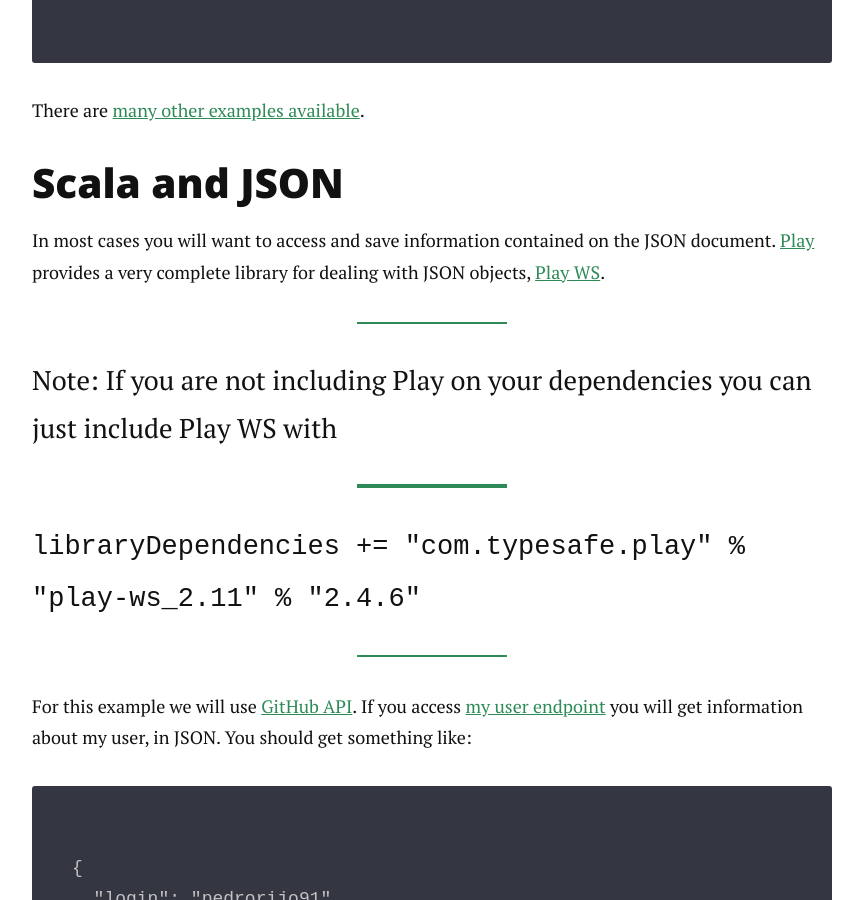
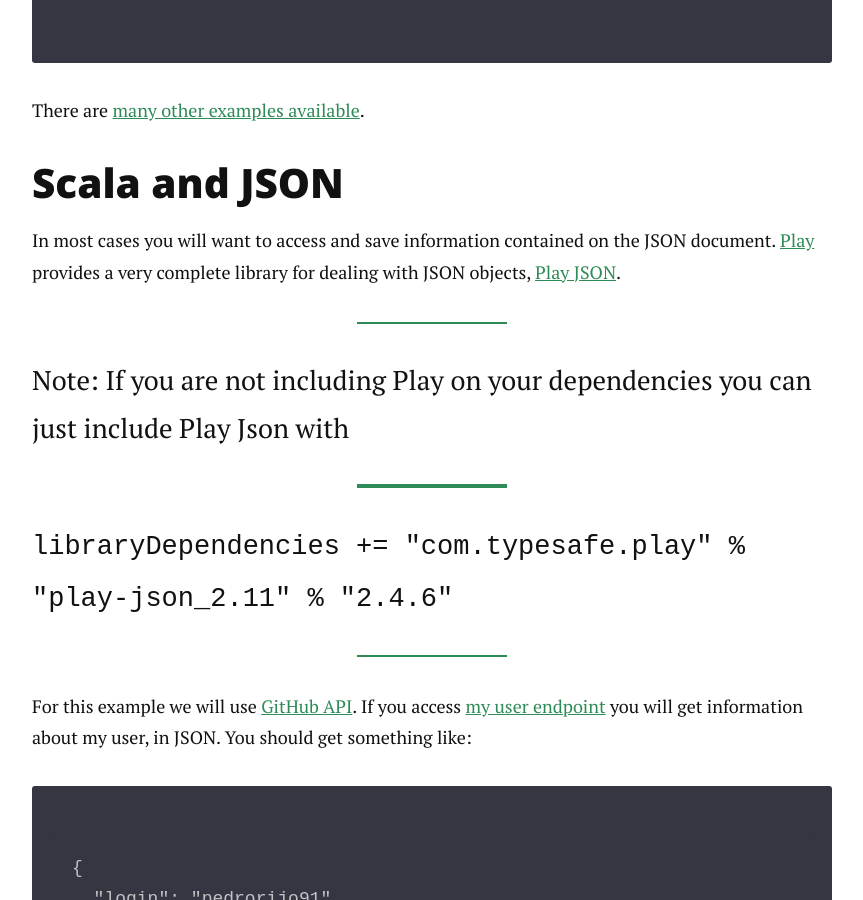
Before and after one commit to pedrorijo91/pedrorijo91.github.io, a Jekyll site: the page built from _posts/2016-01-05-scala-json.markdown, in a window 1280 px wide and 900 px high, scrolled down 2643 px. Shown: the whole window, without its empty margins (208-1071 px from the left). Built offline with Jekyll 4.4.1, drawn with Linux system fonts in a browser that asks for light colours; nearby versions of some CDN libraries; comment, search, counter and statistics services are not loaded.

Commit message:
Fix play-json dependency

```diff
--- a/_posts/2016-01-05-scala-json.markdown
+++ b/_posts/2016-01-05-scala-json.markdown
@@ -62,11 +62,11 @@
 
 ## Scala and JSON
 
-In most cases you will want to access and save information contained on the JSON document. [Play](https://www.playframework.com/) provides a very complete library for dealing with JSON objects, [Play WS](https://www.playframework.com/documentation/2.4.x/ScalaWS).
+In most cases you will want to access and save information contained on the JSON document. [Play](https://www.playframework.com/) provides a very complete library for dealing with JSON objects, [Play JSON](https://www.playframework.com/documentation/2.4.x/ScalaJson).
 
-> Note: If you are not including Play on your dependencies you can just include Play WS with
+> Note: If you are not including Play on your dependencies you can just include Play Json with
 
-> `libraryDependencies += "com.typesafe.play" % "play-ws_2.11" % "2.4.6"`
+> `libraryDependencies += "com.typesafe.play" % "play-json_2.11" % "2.4.6"`
 
 For this example we will use [GitHub API](https://developer.github.com/v3/). If you access [my user endpoint](https://api.github.com/users/pedrorijo91) you will get information about my user, in JSON. You should get something like:
 
```
